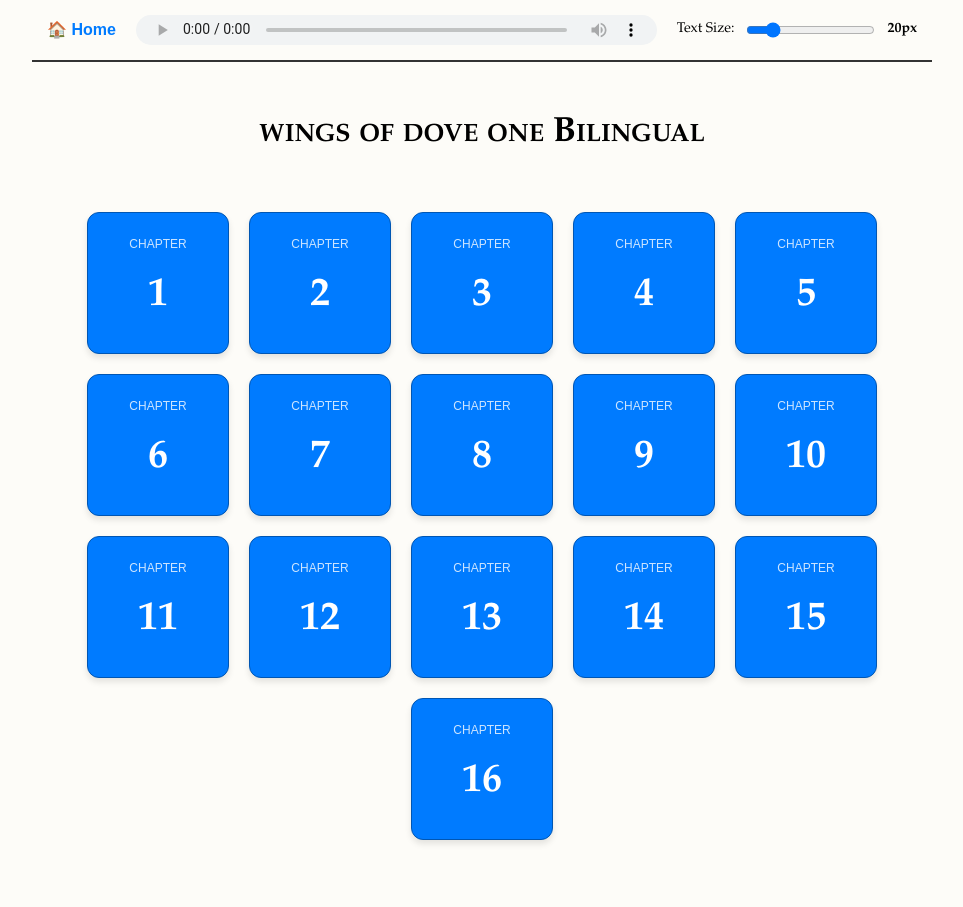
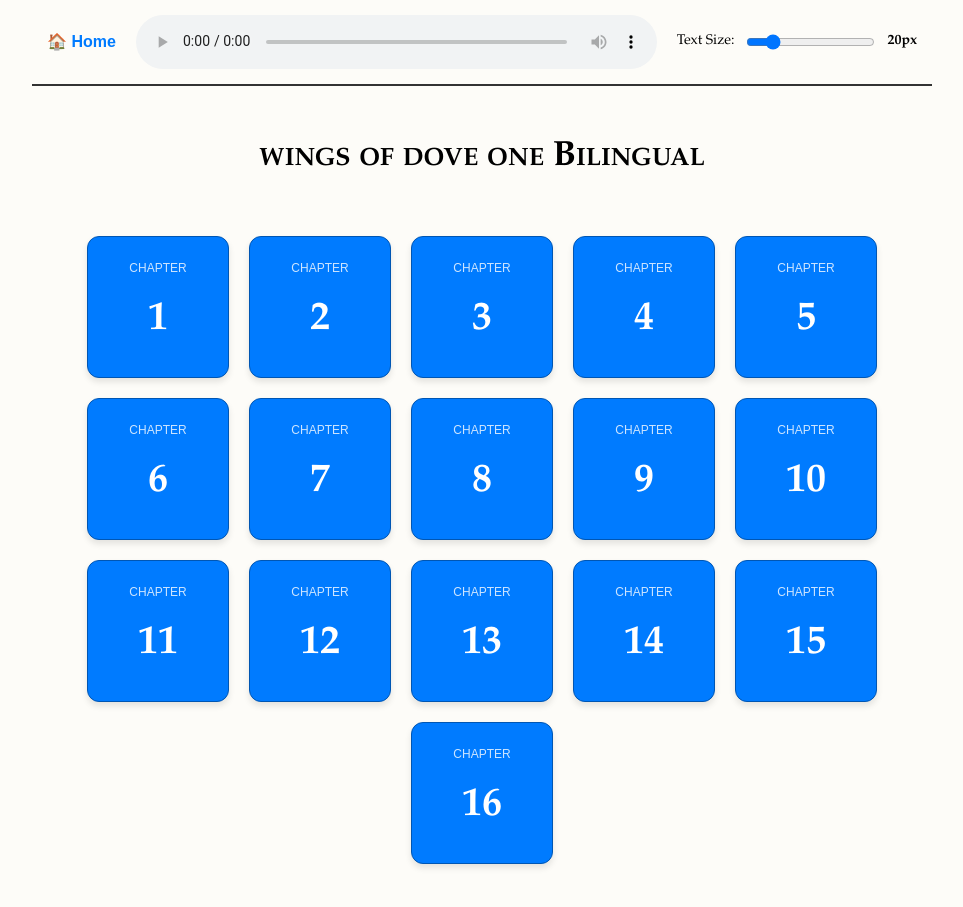
Before and after one commit to egilchri/wings_one, a Jekyll site: the page built from index.html, in a window 1280 px wide and 944 px high. Shown: the top 907 px of the window, without its empty margins (158-1121 px from the left). Built offline with Jekyll 4.4.1, drawn with Linux system fonts in a browser that asks for light colours.

Commit message:
Gemini told me to make these changes for responsive design

```diff
--- a/_layouts/default.html
+++ b/_layouts/default.html
@@ -2,6 +2,8 @@
 <html>
 <head>
     <meta charset="utf-8">
+    <meta name="viewport" content="width=device-width, initial-scale=1.0, maximum-scale=1.0, user-scalable=no">
+
     <title>{{ page.title }}</title>
     <link rel="stylesheet" href="{{ site.baseurl }}/test_style.css">
     <link rel="manifest" href="/wings_one/manifest.json">
@@ -15,11 +17,16 @@
 
     <a href="{{ site.baseurl }}/index.html" style="text-decoration: none; font-weight: bold; color: #007bff; font-family: sans-serif; font-size: 16px;">🏠 Home</a>
 
-    <audio id="header-audio" controls style="height: 30px; flex-grow: 1;">
+    <audio id="header-audio" controls style="height: 54px; flex-grow: 1;">
         <source src="{{ page.audio_url }}" type="audio/mpeg">
     </audio>
 
-    <div style="display: flex; align-items: center; gap: 10px; white-space: nowrap;">
+    <style>
+        @media (max-width: 600px) {
+            .size-controls { display: none !important; }
+        }
+    </style>
+    <div class="size-controls" style="display: flex; align-items: center; gap: 10px; white-space: nowrap;">
         <label style="font-size: 14px;">Text Size: </label>
         <input type="range" id="sizeSlider" min="16" max="40" value="20">
         <span id="sizeValue" style="font-size: 14px; font-weight: bold;">20px</span>
```
